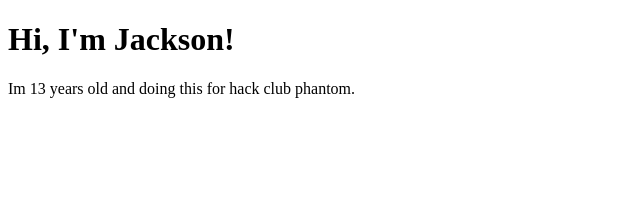
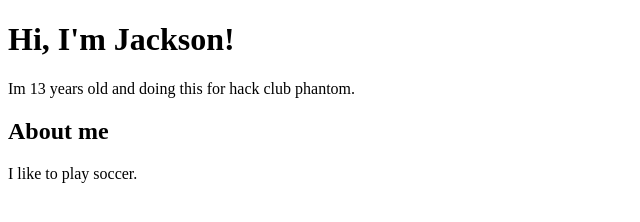
Before and after one commit to jdrohrer902-alt/my-portfolio, a plain HTML site: page index.html in a window 1280 px wide. Shown: the whole page, without its empty margins (0-640 px from the left). Drawn offline with Linux system fonts and the light colour scheme.

Commit message:
add an about me section

```diff
--- a/index.html
+++ b/index.html
@@ -6,5 +6,7 @@
 	<body>
 		<h1>Hi, I'm Jackson!</h1>
 		<p>Im 13 years old and doing this for hack club phantom.</p>
+        <h2>About me</h2>
+<p>I like to play soccer.</p>
 	</body>
 </html>
```
